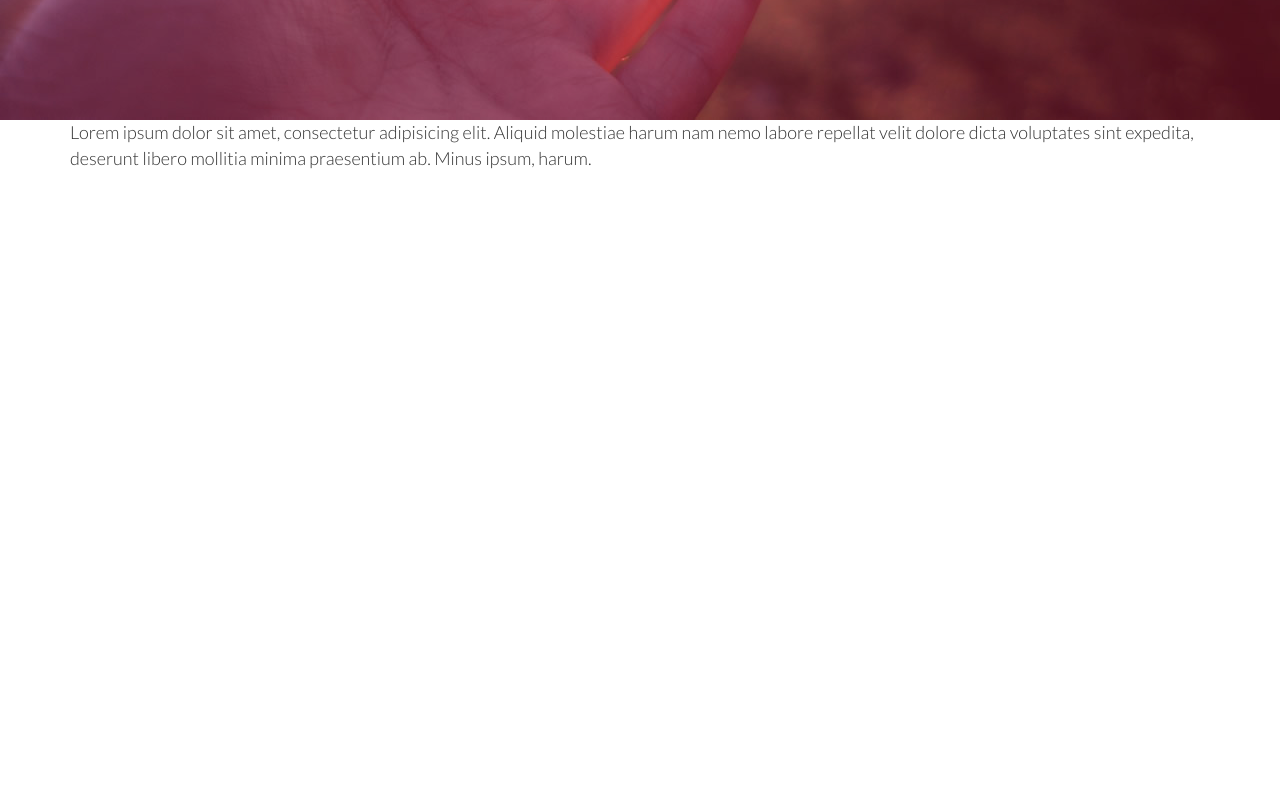
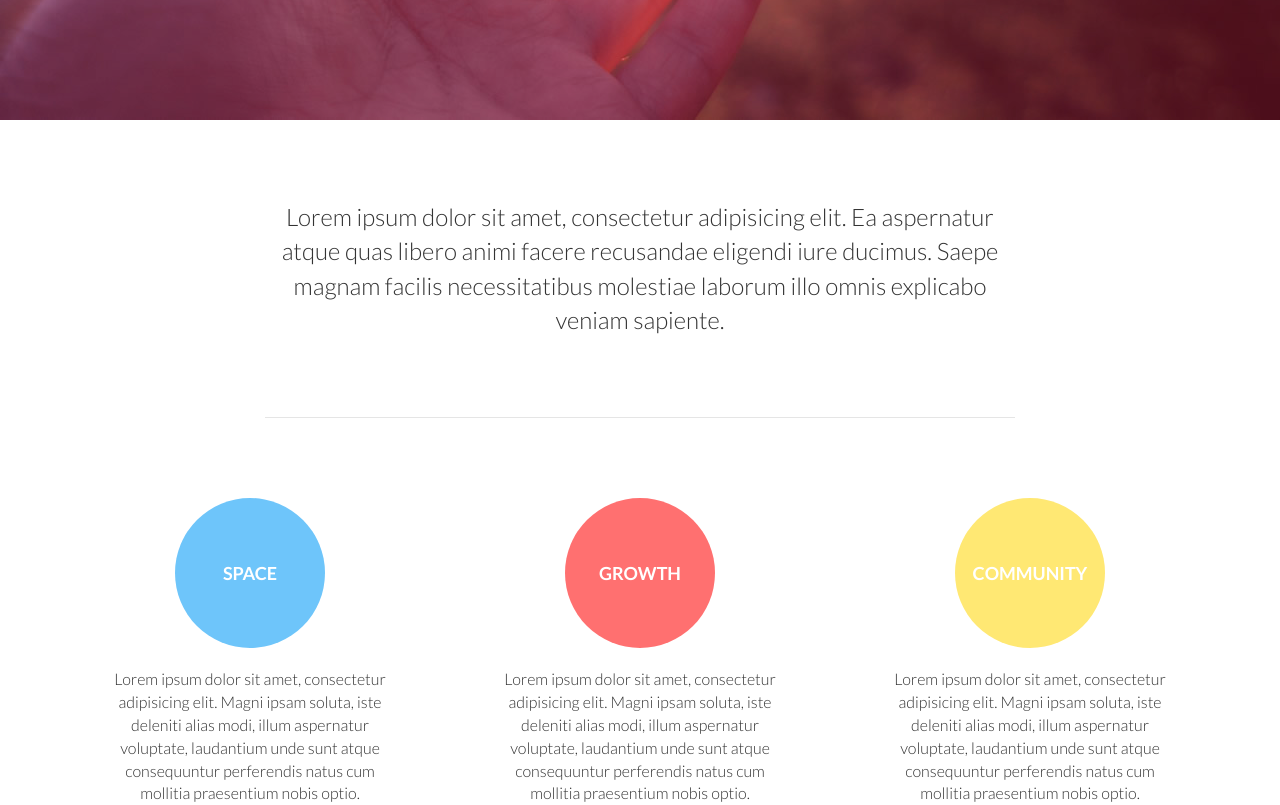
Before and after one commit to curatecode/confluence, a website: page index.html in a window 1280 px wide. Shown: the part 480-1285 px from the top of the page. Before the commit the page ends 800 px from the top, so only its background shows below. Drawn offline with Linux system fonts and the light colour scheme.

Commit message:
added product dummy contents

```diff
--- a/index.html
+++ b/index.html
@@ -43,10 +43,47 @@
 
 	<div class="container">
 		<div class="row">
-			<div class="col-sm-12">
-				<p>
-					Lorem ipsum dolor sit amet, consectetur adipisicing elit. Aliquid molestiae harum nam nemo labore repellat velit dolore dicta voluptates sint expedita, deserunt libero mollitia minima praesentium ab. Minus ipsum, harum.
-				</p>
+			<div class="col-xs-8 col-xs-offset-2">
+				<div class="conf-quote">
+					Lorem ipsum dolor sit amet, consectetur adipisicing elit. Ea aspernatur atque quas libero animi facere recusandae eligendi iure ducimus. Saepe magnam facilis necessitatibus molestiae laborum illo omnis explicabo veniam sapiente.
+				</div>
+			</div>
+		</div>
+	</div>
+
+	<div id="conf-program">
+		<div class="container">
+			<div class="row">
+				<div class="col-sm-4">
+					<div class="cards space">
+						<div class="head">
+							Space
+						</div>
+						<div class="body">
+							Lorem ipsum dolor sit amet, consectetur adipisicing elit. Magni ipsam soluta, iste deleniti alias modi, illum aspernatur voluptate, laudantium unde sunt atque consequuntur perferendis natus cum mollitia praesentium nobis optio.
+						</div>
+					</div>
+				</div>
+				<div class="col-sm-4">
+					<div class="cards growth">
+						<div class="head">
+							Growth
+						</div>
+						<div class="body">
+							Lorem ipsum dolor sit amet, consectetur adipisicing elit. Magni ipsam soluta, iste deleniti alias modi, illum aspernatur voluptate, laudantium unde sunt atque consequuntur perferendis natus cum mollitia praesentium nobis optio.
+						</div>
+					</div>
+				</div>
+				<div class="col-sm-4">
+					<div class="cards comm">
+						<div class="head">
+							Community
+						</div>
+						<div class="body">
+							Lorem ipsum dolor sit amet, consectetur adipisicing elit. Magni ipsam soluta, iste deleniti alias modi, illum aspernatur voluptate, laudantium unde sunt atque consequuntur perferendis natus cum mollitia praesentium nobis optio.
+						</div>
+					</div>
+				</div>
 			</div>
 		</div>
 	</div>
--- a/src/scss/_main.scss
+++ b/src/scss/_main.scss
@@ -54,3 +54,50 @@ body {
 		}
 	}
 }
+
+.conf-quote {
+	margin-top: 80px;
+	text-align: center;
+	font-size: 24px;
+	font-weight: 100;
+	padding-bottom: 80px;
+	border-bottom: 1px solid rgba(0,0,0,0.1);
+}
+
+#conf-program {
+	margin-top: 80px;
+	.cards {
+		.head {
+			margin: auto;
+			height: 150px;
+			width: 150px;
+			line-height: 150px;
+			text-align: center;
+			color: #fff;
+			font-size: 18px;
+			font-weight: 600;
+			text-transform: uppercase;
+			@include rounded(100%);
+		}
+		&.space {
+			.head {
+				background: #6EC5FA;
+			}
+		}
+		&.growth {
+			.head {
+				background: #FF7070;
+			}
+		}
+		&.comm {
+			.head {
+				background: #FFE873;
+			}
+		}
+		.body {
+			margin: 20px 40px 0;
+			text-align: center;
+			font-size: 16px;
+		}
+	}
+}
```
Also changed, not shown: css/styles.css.
